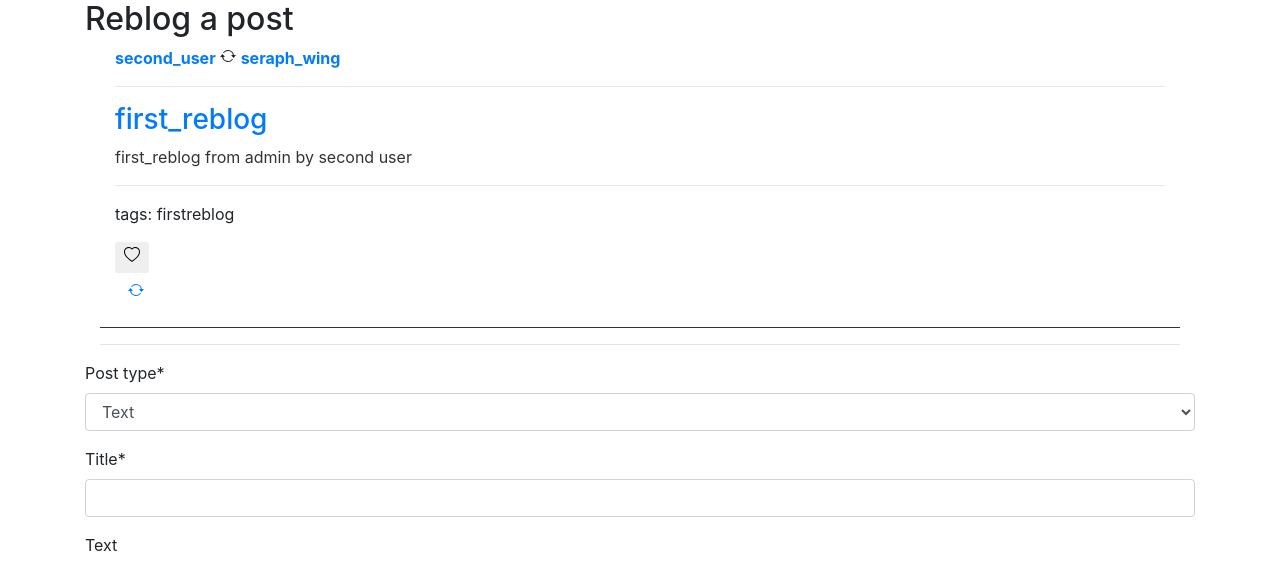
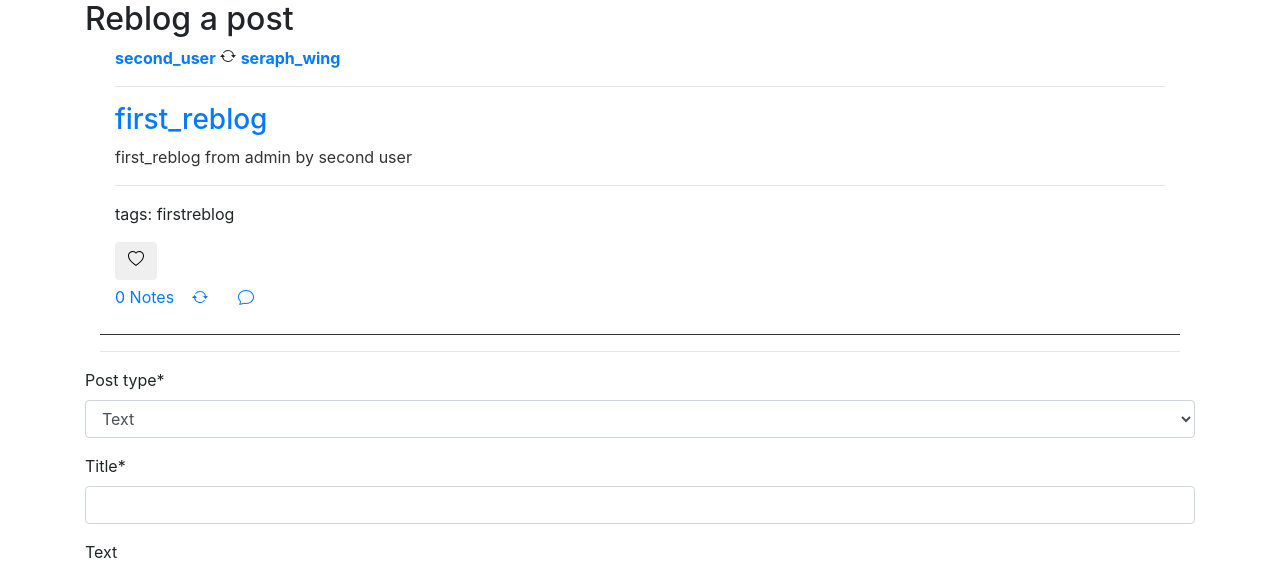
Before and after one commit to seraph-wing/tumblr-clone, a Django app: page /post/reblog/2 in a window 1280 px wide. Shown: the part 56-617 px from the top of the page. Run offline with Django 3.2, Linux system fonts and the light colour scheme; data comes from the database, SQL or seed files in the repository; both versions use the stored data as it was after the commit; parts of the project's set-up code (start-up, migrations or seed data) failed here and were passed over; some libraries are stand-ins or nearby versions.

Commit message:
added: adding a note, viewing all notes of a post

```diff
--- a/tumblr_clone/post/templates/post/_post.html
+++ b/tumblr_clone/post/templates/post/_post.html
@@ -67,7 +67,7 @@
       <form class="unlike-form" action="{% url 'post:unlike' post.pk %}" method="post">
         {%csrf_token%}
         <input type="hidden" name="next" value="{{ request.path }}">
-        <button class="btn btn-sm" type="submit" id="unlike_button" name="post_unlike" value={{post.pk}}>
+        <button class="btn" type="submit" id="unlike_button" name="post_unlike" value={{post.pk}}>
           <svg xmlns="http://www.w3.org/2000/svg" width="16" height="16" fill="currentColor" class="bi bi-heart-fill" viewBox="0 0 16 16">
             <path fill-rule="evenodd" d="M8 1.314C12.438-3.248 23.534 4.735 8 15-7.534 4.736 3.562-3.248 8 1.314z"/>
           </svg>
@@ -77,14 +77,15 @@
       <form class="like-form" action="{% url 'post:like' post.pk %}" method="post">
         {%csrf_token%}
         <input type="hidden" name="next" value="{{ request.path }}">
-        <button class="btn btn-sm" type="submit" id="like_button" name="post_like" value={{post.pk}}>
+        <button class="btn" type="submit" id="like_button" name="post_like" value={{post.pk}}>
           <svg xmlns="http://www.w3.org/2000/svg" width="16" height="16" fill="currentColor" class="bi bi-heart" viewBox="0 0 16 16">
             <path d="M8 2.748l-.717-.737C5.6.281 2.514.878 1.4 3.053c-.523 1.023-.641 2.5.314 4.385.92 1.815 2.834 3.989 6.286 6.357 3.452-2.368 5.365-4.542 6.286-6.357.955-1.886.838-3.362.314-4.385C13.486.878 10.4.28 8.717 2.01L8 2.748zM8 15C-7.333 4.868 3.279-3.04 7.824 1.143c.06.055.119.112.176.171a3.12 3.12 0 0 1 .176-.17C12.72-3.042 23.333 4.867 8 15z"/>
           </svg>
         </button>
       </form>
     {% endif %}
-
+    {% comment %}see notes{% endcomment %}
+    <a href="{% url 'post:note_list' pk=post.pk %}">{{post.notes.count}} Notes</a>
   {% comment %}REBLOG{% endcomment %}
     <a href="{% url 'post:reblog' post.pk %}" class="btn" id="reblog_button">
       <svg xmlns="http://www.w3.org/2000/svg" width="16" height="16" fill="currentColor" class="bi bi-arrow-repeat" viewBox="0 0 16 16">
@@ -92,6 +93,12 @@
         <path fill-rule="evenodd" d="M8 3c-1.552 0-2.94.707-3.857 1.818a.5.5 0 1 1-.771-.636A6.002 6.002 0 0 1 13.917 7H12.9A5.002 5.002 0 0 0 8 3zM3.1 9a5.002 5.002 0 0 0 8.757 2.182.5.5 0 1 1 .771.636A6.002 6.002 0 0 1 2.083 9H3.1z"/>
       </svg>
     </a>
+    {% comment %}ADD NOTE{% endcomment %}
+      <a href="{% url 'post:add_note' post.pk %}" class="btn" id="reblog_button">
+        <svg xmlns="http://www.w3.org/2000/svg" width="16" height="16" fill="currentColor" class="bi bi-chat" viewBox="0 0 16 16">
+          <path d="M2.678 11.894a1 1 0 0 1 .287.801 10.97 10.97 0 0 1-.398 2c1.395-.323 2.247-.697 2.634-.893a1 1 0 0 1 .71-.074A8.06 8.06 0 0 0 8 14c3.996 0 7-2.807 7-6 0-3.192-3.004-6-7-6S1 4.808 1 8c0 1.468.617 2.83 1.678 3.894zm-.493 3.905a21.682 21.682 0 0 1-.713.129c-.2.032-.352-.176-.273-.362a9.68 9.68 0 0 0 .244-.637l.003-.01c.248-.72.45-1.548.524-2.319C.743 11.37 0 9.76 0 8c0-3.866 3.582-7 8-7s8 3.134 8 7-3.582 7-8 7a9.06 9.06 0 0 1-2.347-.306c-.52.263-1.639.742-3.468 1.105z"/>
+        </svg>
+      </a>
   </div>
 </div>
 <hr style="height:1px;border:none;color:#333;background-color:#333;">
--- a/tumblr_clone/post/urls.py
+++ b/tumblr_clone/post/urls.py
@@ -15,4 +15,6 @@ urlpatterns = [
     path('like/<int:pk>',views.like,name='like'),
     path('unlike/<int:pk>',views.unlike,name='unlike'),
     path('reblog/<int:pk>',views.ReblogPost.as_view(),name='reblog'),
+    path('add_note/<int:pk>',views.AddNote.as_view(),name='add_note'),
+    path('note_list/<int:pk>',views.NotesList.as_view(),name='note_list'),
 ]
--- a/tumblr_clone/post/views.py
+++ b/tumblr_clone/post/views.py
@@ -8,7 +8,7 @@ from django.contrib import messages
 from django.http import HttpResponseRedirect
 #from braces.views import SelectRelatedMixin
 User = get_user_model()
-from .models import Post,Reblog
+from .models import Post,Reblog,Note
 # Create your views here.
 
 
@@ -122,3 +122,33 @@ class ReblogPost(CreateView,LoginRequiredMixin):
         parent_post = Post.objects.get(pk=self.kwargs['pk'])
         context['parent_post'] = parent_post#adding the context so it can be displayed with the form
         return context
+#ADDING NOTES TO A POST
+
+class AddNote(CreateView,LoginRequiredMixin):
+    model = Note
+    fields = ['note']
+    success_url = reverse_lazy('dashboard')
+    template_name = 'post/add_note.html'
+
+    def form_valid(self,form):
+        self.object = form.save(commit=False)
+        self.object.user = self.request.user
+        post_to_add_note = Post.objects.get(pk=self.kwargs['pk'])
+        self.object.post = post_to_add_note
+        self.object.save()
+        return super().form_valid(form)
+
+    def get_context_data(self,**kwargs):
+        context = super().get_context_data(**kwargs)
+        post_to_add_note = Post.objects.get(pk=self.kwargs['pk'])
+        context['post'] = post_to_add_note #adding the context so it can be displayed with the form
+        return context
+#ALL NOTES FOR POST
+class NotesList(ListView,LoginRequiredMixin):
+    model = Note
+    template_name = 'post/all_notes.html'
+    context_object_name = 'post_notes'
+
+    def get_queryset(self,**kwargs):
+        post_notes = Note.objects.all().select_related('post').filter(post__pk__iexact=self.kwargs['pk'])
+        return post_notes
```
Also changed, not shown: tumblr_clone/post/templates/post/add_note.html (added, +19 -0 lines), tumblr_clone/post/templates/post/all_notes.html (added, +16 -0 lines), tumblr_clone/db.sqlite3.
